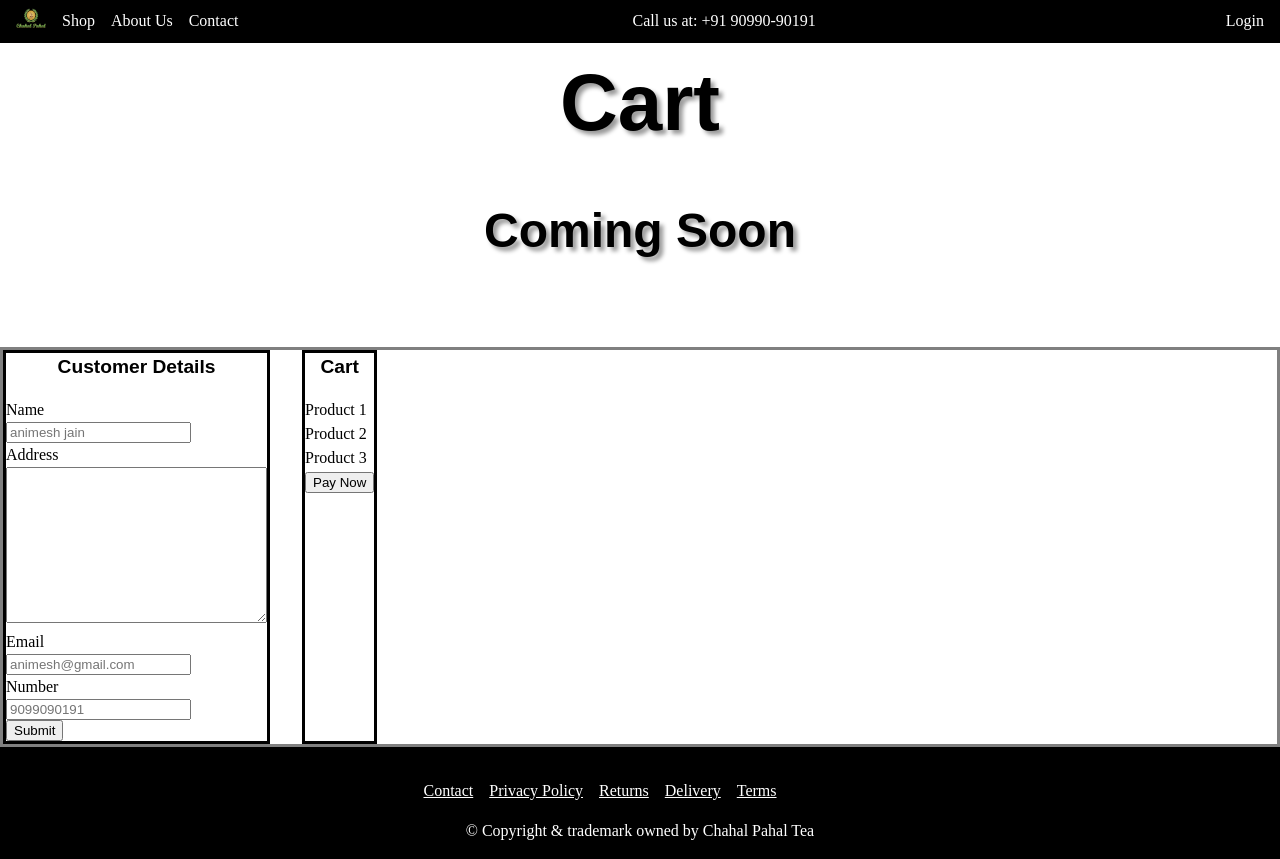
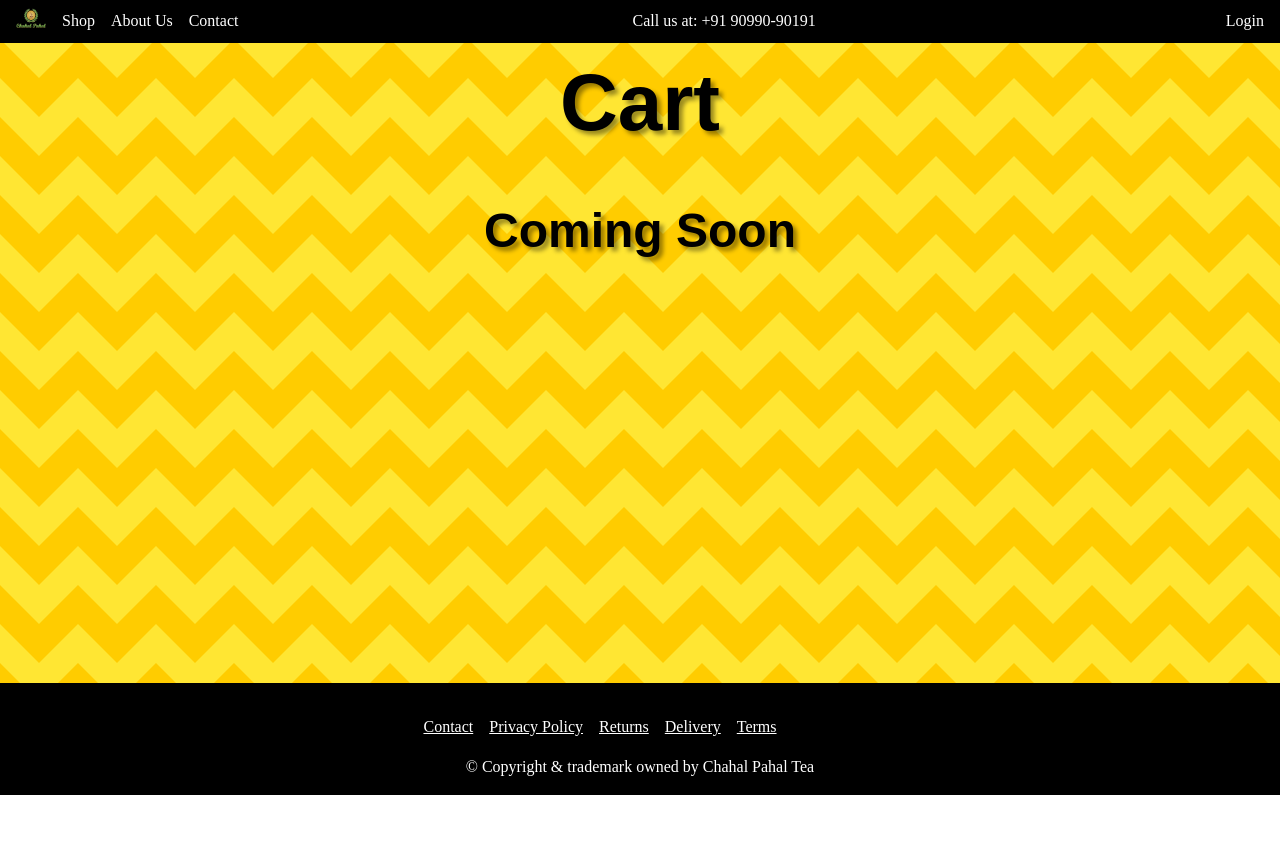
Before and after one commit to bharat-patodi/chahalPahalTea, a Next.js app: page /cart in a window 1280 px wide. After the commit the page ends 800 px from the top, so only its background shows below. Built offline with nearby package versions, Linux system fonts and the light colour scheme.

Commit message:
Add background image to cart page

```diff
--- a/pages/cart.tsx
+++ b/pages/cart.tsx
@@ -3,17 +3,18 @@
 import Link from "next/link";
 import styles from "../styles/Cart.module.css";
 
+/* Forms don't have headings??? */
+
 const Cart = () => {
   return (
-    <>
+    <div className="superContainer">
       <Header />
-      <main>
+      <main className="container">
         <div>
           <h1>Cart</h1>
           <h2>Coming Soon</h2>
-          <div className={styles.cartDashboard}>
+          {/* <div className={styles.cartDashboard}>
             <form className={styles.customerDetails}>
-              {/* Forms don't have headings??? */}
               <h3>Customer Details</h3>
               <label>Name</label>
               <input
@@ -54,7 +55,7 @@
                 </a>
               </Link>
             </div>
-          </div>
+          </div> */}
           {/* <p>This is the Cart</p>
           <Link href="/checkout">
             <a>
@@ -64,7 +65,7 @@
         </div>
       </main>
       <Footer />
-    </>
+    </div>
   );
 };
 export default Cart;
```
